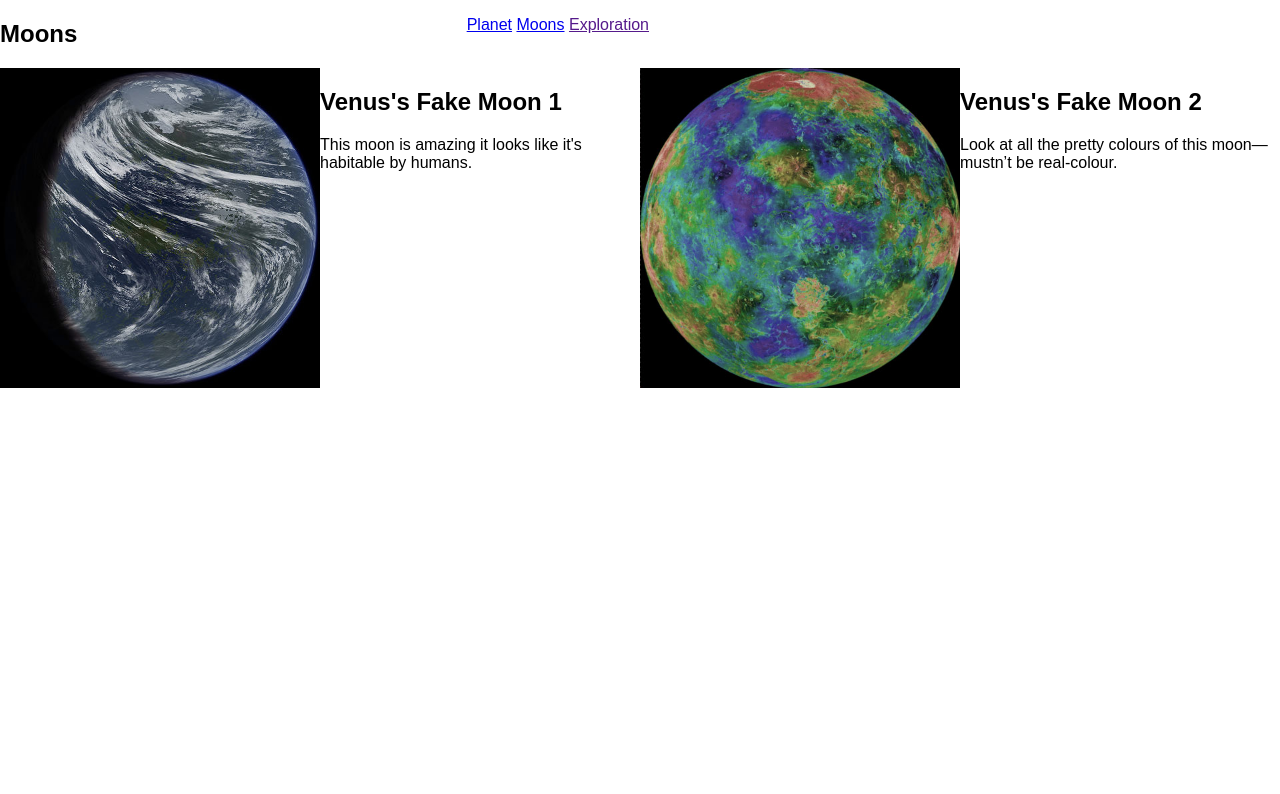
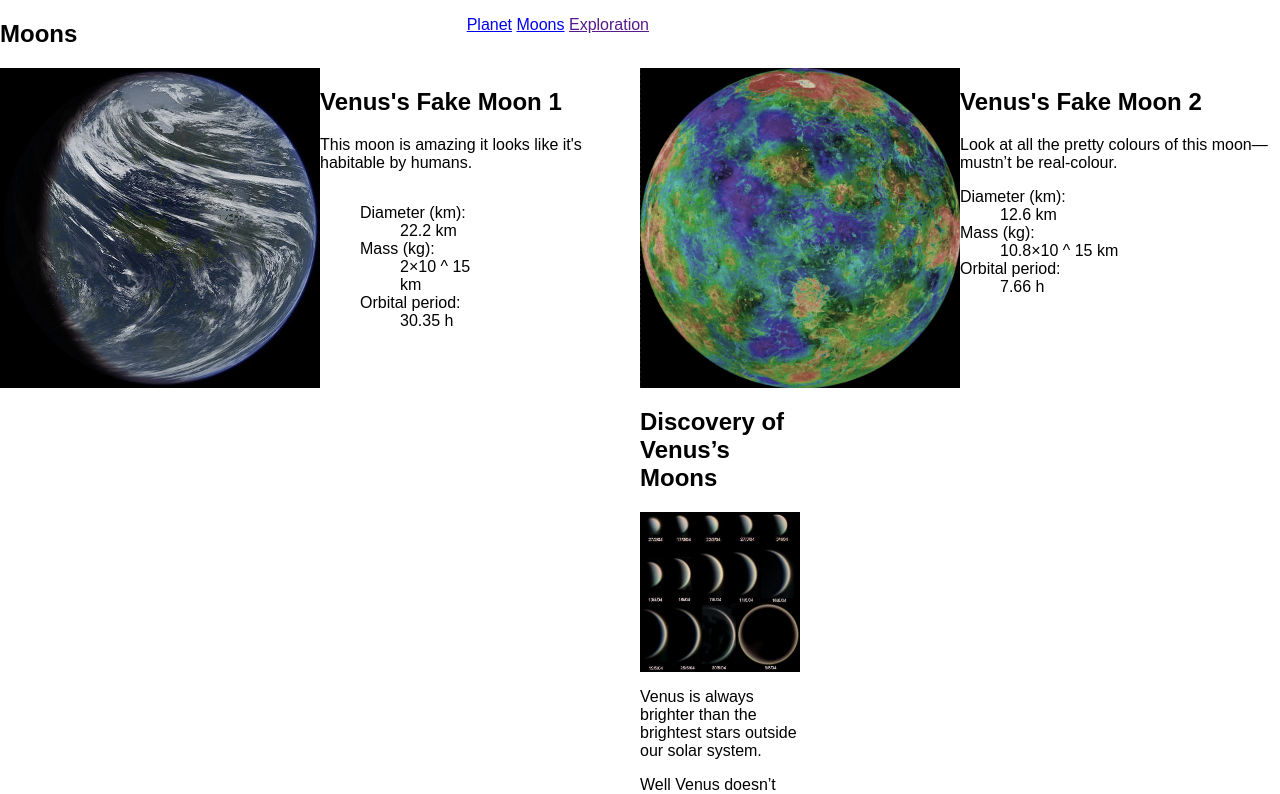
Before and after one commit to samzah/dsn1675-planet-website, a plain HTML site: page moons.html in a window 1280 px wide. Shown: the top 794 px of the page. Drawn offline with Linux system fonts and the light colour scheme.

Commit message:
Index file has working units

```diff
--- a/moons.html
+++ b/moons.html
@@ -27,19 +27,27 @@
 
 
 <div class="grid">
-
 	<div class="unit xs-1 s-1 m-1-2 l-1-2">
 		<div class="grid">
+
 			<div class="unit xs-1 s-1 m-1 l-1-2">
 				<img class="img-flex" src="img/venus-moon-1.jpg" alt="image of venus moon 1">
 			</div>
+
 			<div class="unit xs-1 s-1 m-1 l-1-2">
 				<h2>Venus's Fake Moon 1</h2>
 				<p>This moon is amazing it looks like it's habitable by humans.</p>
-</div>
+				<div class="unit xs-1-2 s-1-2 m-1-2 l-1-2">
+					<ul>
+						<li>Diameter (km):<li><dd> 22.2 km</dd>
+						<li>Mass (kg):<li><dd> 2×10 ^ 15 km</dd>
+						<li>Orbital period:<li><dd> 30.35 h</dd>
+					</ul>
 				</div>
 			</div>
 
+		</div>
+	</div>
 
 	<div class="unit xs-1 s-1 m-1-2 l-1-2">
 		<div class="grid">
@@ -49,9 +57,22 @@
 		<div class="unit xs-1 s-1 m-1 l-1-2">
 			<h2>Venus's Fake Moon 2</h2>
 			<p>Look at all the pretty colours of this moon—mustn’t be real-colour.</p>
+			<li>Diameter (km): </li><dd>12.6 km</dd>
+			<li>Mass (kg): </li><dd>10.8×10 ^ 15 km</dd>
+			<li>Orbital period: </li><dd>7.66 h</dd>
 		</div>
 	</div>
+
+
+	<div class="unit xs-1 s-1 m-1-3 l-1-4">
+		<h2>Discovery of Venus’s Moons</h2>
+			<img class="img-flex" src="img/venus-phases.jpg" alt="images of venus phases">
+			<p>Venus is always brighter than the brightest stars outside our solar system.</p>
+			<p>Well Venus doesn’t actually have moons—unless we haven’t discovered them yet—so here’s some other details. Venus is always brighter than any star (apart from the Sun). The greatest luminosity, apparent magnitude −4.9, occurs during crescent phase when it is near Earth. Venus fades to about magnitude −3 when it is backlit by the Sun. The planet is bright enough to be seen in a mid-day clear sky, and it can be easy to see when the Sun is low on the horizon. As an inferior planet, it always lies within about 47° of the Sun.</p>
 	</div>
+</div>
+
+
 
 
 </div>
```
Also changed, not shown: index.html (+2 -2 lines), img/venus-phases.jpg (added). Lines whose indentation alone changed are shown as unchanged.
